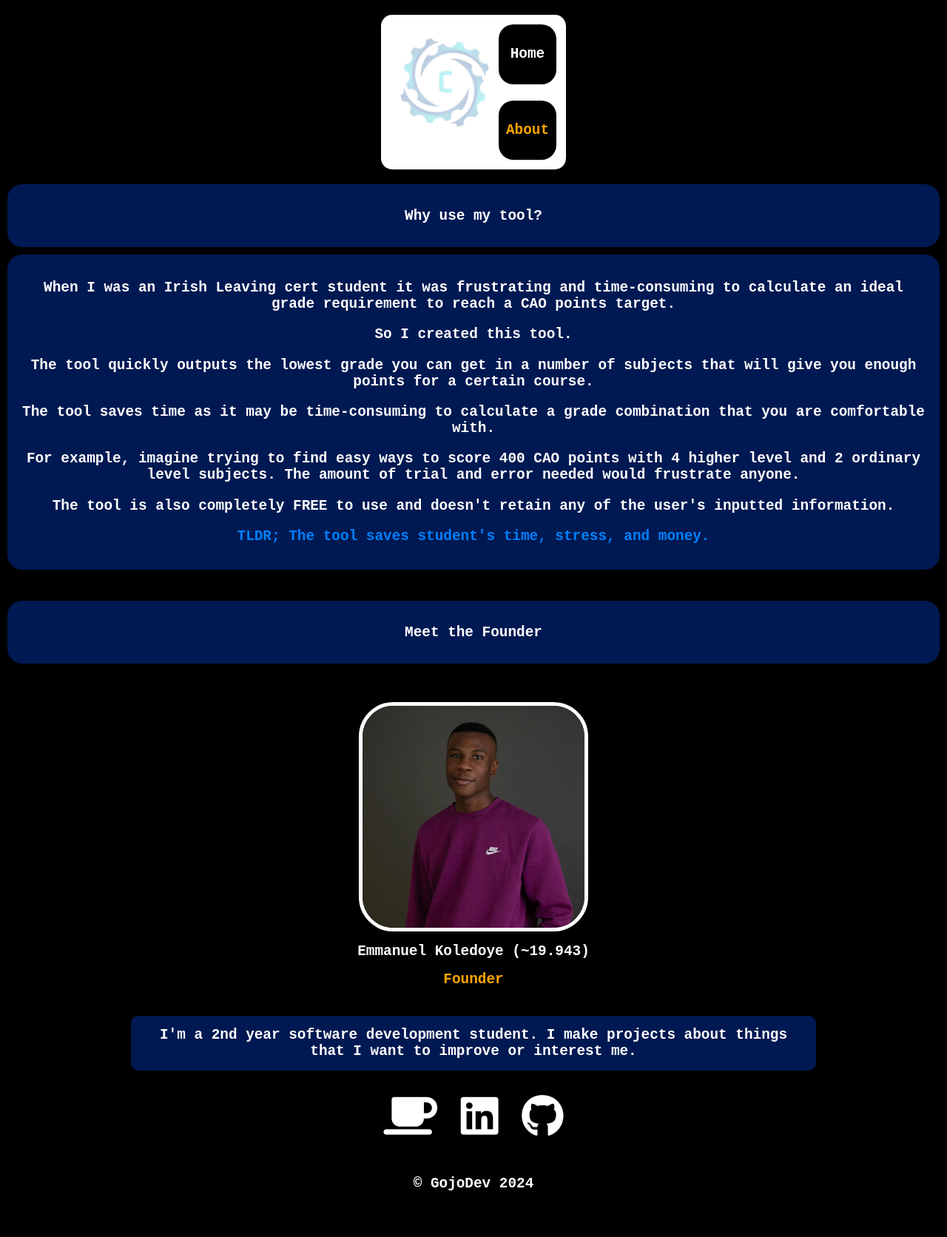
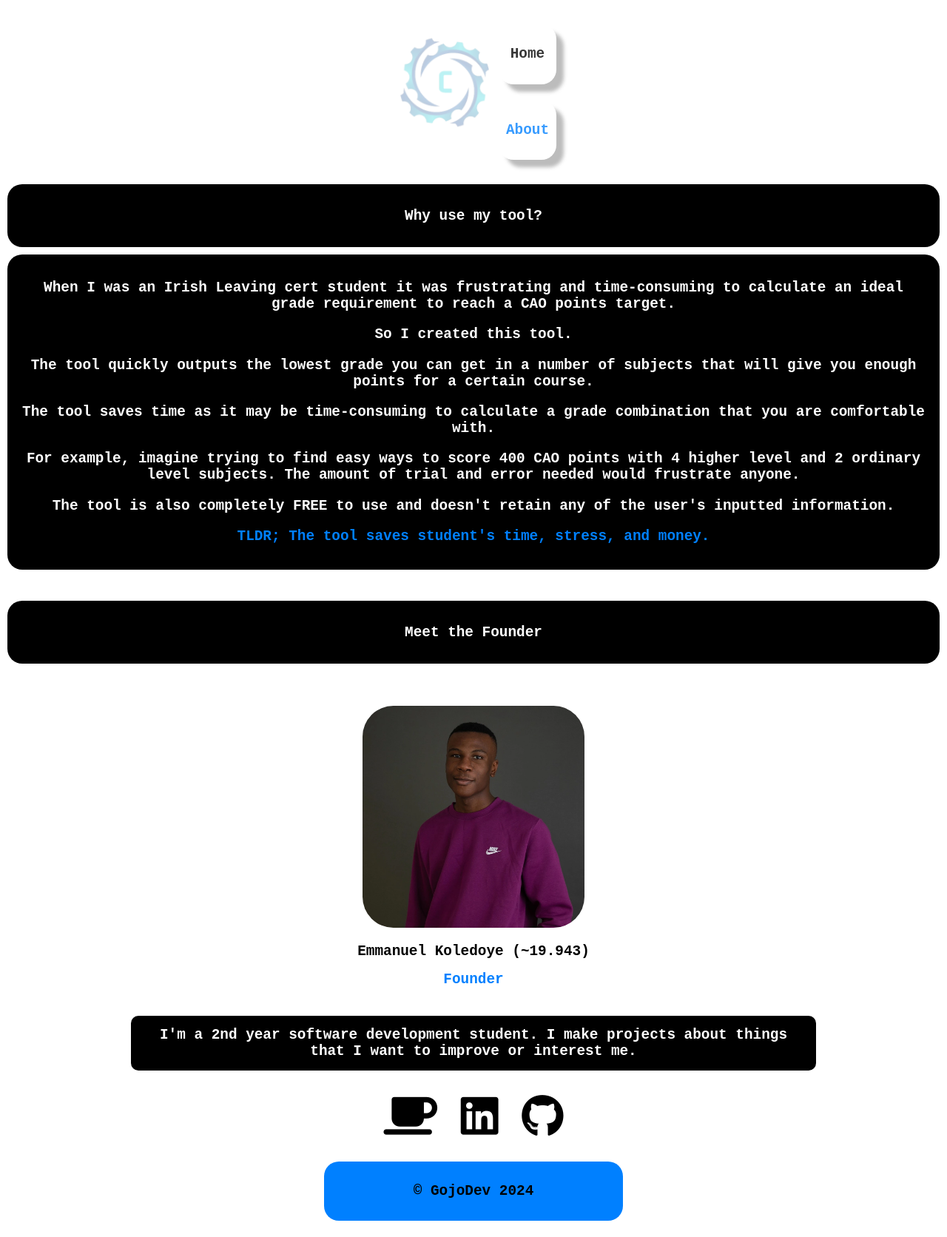
Before and after one commit to gojodev/caopoints, a plain HTML site: page public/about.html in a window 1280 px wide. Shown: the whole page at 74% size. Before the commit the page ends 1630 px from the top, so only its background shows below. Drawn offline with Linux system fonts and the light colour scheme.

Commit message:
added the new light theme to the about page, changed how the result box looks

```diff
--- a/public/about.html
+++ b/public/about.html
@@ -54,8 +54,8 @@
                 <br>
 
                 <a href="about.html">
-                    <div class="nav-link selected special-background pulseAnimation">
-                        <h3>About</h3>
+                    <div class="nav-link special-background pulseAnimation">
+                        <h3 class="selected">About</h3>
                     </div>
                 </a>
             </div>
@@ -123,8 +123,13 @@
             </a>
         </div>
         <br>
+    </div>
+
+    <footer class="footer">
         <h3>&copy; GojoDev <strong id="year"></strong> </h3>
-    </div>
+    </footer>
+
+    <br>
 
     <script type="module" src="./about.js"></script>
 </body>
--- a/public/about.js
+++ b/public/about.js
@@ -43,16 +43,3 @@ function gojodev() {
 }
 
 gojodev()
-
-function DarkTheme() {
-  let root = document.querySelector(':root');
-  if (window.matchMedia('prefers-color-scheme: dark')) {
-    root.style.setProperty('--white', 'black');
-  }
-
-  else {
-    root.style.setProperty('--white', 'white');
-  }
-}
-
-DarkTheme();
--- a/public/about_style.css
+++ b/public/about_style.css
@@ -5,21 +5,17 @@
     font-weight: bold;
 }
 
-/* Custom variables for color scheme */
 :root {
-    --main-text-color: white;
-    --black: #0080ff;
-    --white: black;
-    --secondary: #001952;
-    --accent: orange;
+    --black: black;
+    --white: white;
+    --accent: #0080ff;
 }
 
-/* Set default font styles */
 body {
     max-width: 100%;
     width: 100%;
     margin: auto;
-    color: var(--main-text-color);
+    color: var(--black);
     background-color: var(--white);
     overflow-x: hidden;
 }
@@ -30,7 +26,7 @@ body {
     padding: 13px;
     margin: auto;
     border-radius: 15px;
-    background-color: white;
+    background-color: var(--white);
     align-items: center;
     text-align: center;
 }
@@ -47,7 +43,6 @@ body {
     padding: 8px;
     text-decoration: none;
     text-align: center;
-    color: white;
     font-weight: bold;
     transition: color 0.3s;
 }
@@ -64,7 +59,7 @@ body {
     transition: 0.2s;
 }
 
-@keyframes navOptions {
+@keyframes pulseAni {
     from {
         opacity: 0.5;
     }
@@ -76,23 +71,19 @@ body {
 
 a:link,
 a:visited {
-    color: white;
+    color: var(--white);
 }
 
 .selected {
     color: var(--accent);
-    transition: 0.2s;
 }
 
 .special-background {
-    opacity: 1;
-    background-color: black;
+    background-color: var(--white);
+    color: var(--black);
     padding: 10px;
     border-radius: 20px;
-}
-
-.special-background:hover {
-    opacity: 1;
+    box-shadow: 10px 10px 5px #aaaaaa;
 }
 
 #img-float {
@@ -112,7 +103,7 @@ a:visited {
 .header {
     margin: 10px;
     padding: 10px;
-    color: var(--main-text-color);
+    color: var(--white);
     display: flex;
     justify-content: space-between;
     align-items: center;
@@ -132,9 +123,9 @@ a:visited {
 }
 
 .general_background {
-    background-color: var(--secondary);
+    background-color: var(--black);
     padding: 15px;
-    color: var(--main-text-color);
+    color: var(--white);
     border-radius: 20px;
     margin: 10px;
     text-align: center;
@@ -143,20 +134,21 @@ a:visited {
 
 .info_output {
     font-weight: bold;
-    color: var(--black);
+    color: var(--accent);
 }
 
 #emmanuel-container {
     text-align: center;
     margin-top: 20px;
+    color: var(--black);
 }
 
 #emmanuel {
     width: 300px;
     height: 300px;
     border-radius: 50%;
-    border: 5px solid white;
-    transition: transform, 0.2s;
+    border: 5px solid var(--white);
+    transition: 0.2s;
 
     object-fit: cover;
     object-position: center;
@@ -177,6 +169,7 @@ a:visited {
 }
 
 .footer-icons-support {
+    color: var(--black);
     margin: 10px;
     transition: 0.2s;
 }
@@ -186,6 +179,25 @@ a:visited {
     -webkit-background-clip: text;
     -webkit-text-fill-color: transparent;
     transform: scale(1.2);
+}
+
+.footer {
+    text-align: center;
+    background-color: var(--accent);
+    color: var(--black);
+    font-size: 14px;
+    padding: 10px;
+    width: 30%;
+    border-radius: 20px;
+    margin: auto;
+    transition: 0.2s;
+}
+
+.footer:hover {
+    font-size: 16px;
+    color: var(--white);
+    background-color: var(--black);
+    transition: 0.2s;
 }
 
 #self_desc {
--- a/public/index_style.css
+++ b/public/index_style.css
@@ -57,7 +57,6 @@ body {
   padding: 8px;
   text-decoration: none;
   text-align: center;
-  color: var(--white);
   font-weight: bold;
   transition: color 0.3s;
 }
@@ -91,7 +90,6 @@ a:visited {
 
 .selected {
   color: var(--accent);
-  transition: 0.2s;
 }
 
 .special-background {
@@ -221,9 +219,13 @@ input::-webkit-inner-spin-button {
   }
 
   #img-info {
-    border-top: 5px solid black;
-    border-bottom: 5px solid black;
+    border-top: 5px solid var(--black);
+    border-bottom: 5px solid var(--black);
   }
+}
+
+span {
+  color: var(--black);
 }
 
 .results {
@@ -231,10 +233,12 @@ input::-webkit-inner-spin-button {
   padding: 10px;
   color: var(--black);
   font-weight: bold;
-  background-color: var(--black);
+  background-color: var(--wihte);
   border-radius: 20px;
   width: 85%;
   margin: auto;
+  border: 5px solid var(--accent);
+  background: linear-gradient(45deg, grey, white, white, grey);
 }
 
 .results-content {
@@ -294,12 +298,12 @@ input::-webkit-inner-spin-button {
 }
 
 #adding_25_text {
-  color: var(--white);
+  color: var(--black);
 }
 
 .info_output {
   font-weight: bold;
-  color: var(--white);
+  color: var(--black);
 }
 
 .grey {
@@ -384,14 +388,14 @@ input::-webkit-inner-spin-button {
 }
 
 /* Desktop */
-@media only screen and (min-width: 768px) {
+@media only screen and (min-width: 550px) {
   .motivation {
     width: 50%;
     border-radius: 20px;
   }
 
   #img-info {
-    border: 5px solid black;
+    border: 5px solid var(--black);
     padding: 5px;
     border-radius: 20px;
   }
```
Also changed, not shown: public/bundle.js (+1 -1 lines), public/home.js (+0 -19 lines), public/index.html (+1 -1 lines), README.md.
